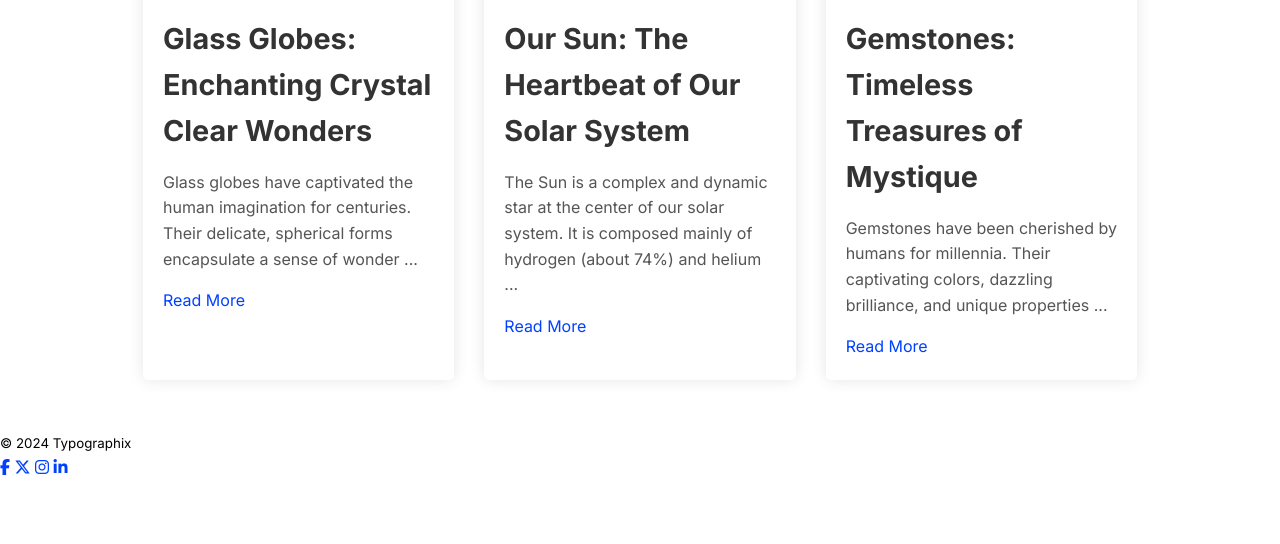
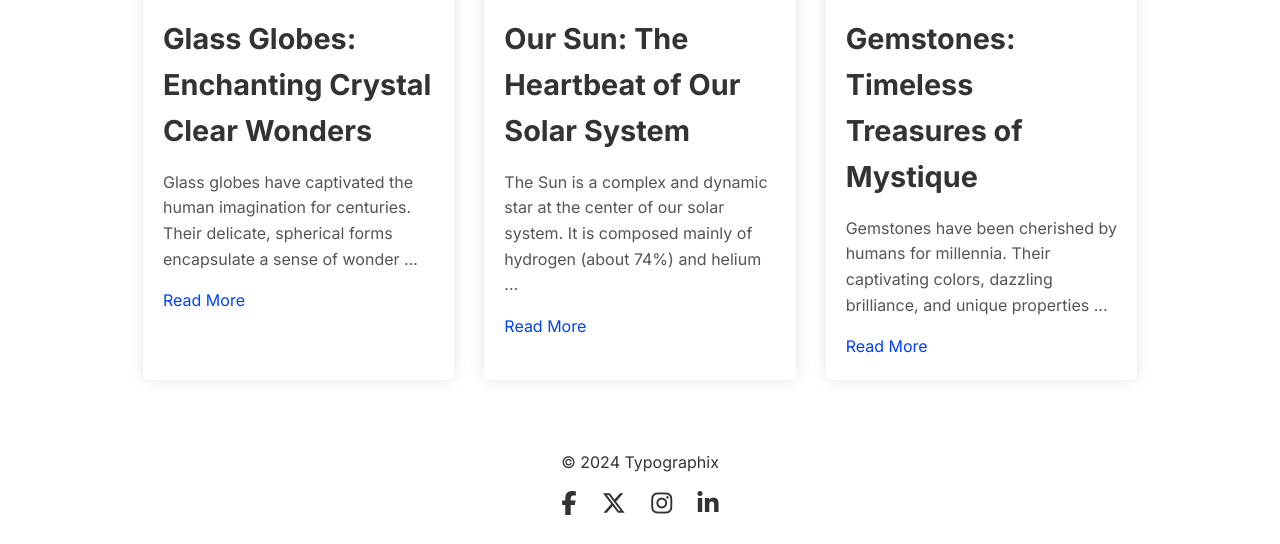
Before and after one commit to daryldelrosario/typographix-blog-w-sass, a website: page index.html in a window 1280 px wide. Shown: the part 1038-1582 px from the top of the page. Before the commit the page ends 1519 px from the top, so only its background shows below. Drawn offline with Linux system fonts and the light colour scheme.

Commit message:
complete footer partial scss

```diff
--- a/scss/_footer.scss
+++ b/scss/_footer.scss
@@ -0,0 +1,27 @@
+/* FOOTER STYLES */
+footer {
+  @include flex-center;
+  flex-direction: column;
+  color: var(--secondary-font-color);
+  padding: 20px 0;
+  font-size: 1.2rem;
+
+  small {
+    text-align: center;
+  }
+
+  .social-icons {
+    margin-top: 10px;
+
+    a {
+      margin: 0 10px;
+      color: var(--secondary-font-color);
+      font-size: 1.5rem;
+      transition: color 0.3s;
+
+      &:hover {
+        filter: brightness(0.9);
+      }
+    }
+  }
+}
--- a/scss/_mixins.scss
+++ b/scss/_mixins.scss
@@ -1,3 +1,9 @@
+@mixin flex-center {
+  display: flex;
+  align-items: center;
+  justify-content: center;
+}
+
 @mixin article {
   flex: 1;
   margin: 0 15px;
```
Also changed, not shown: css/compiled_style.css.
